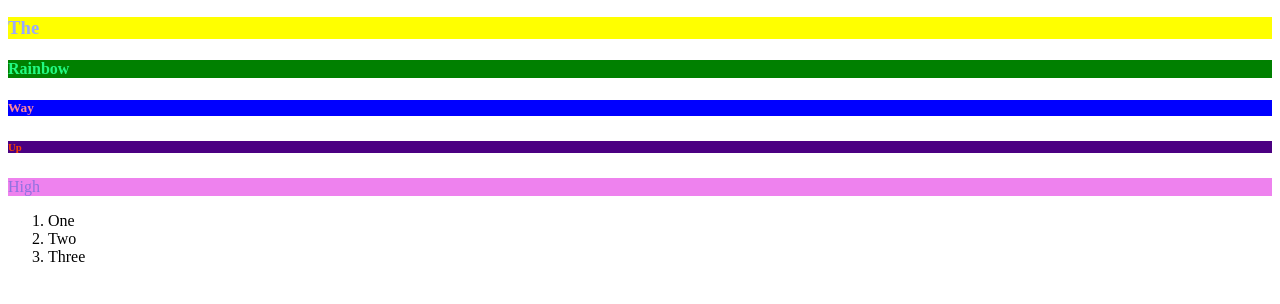
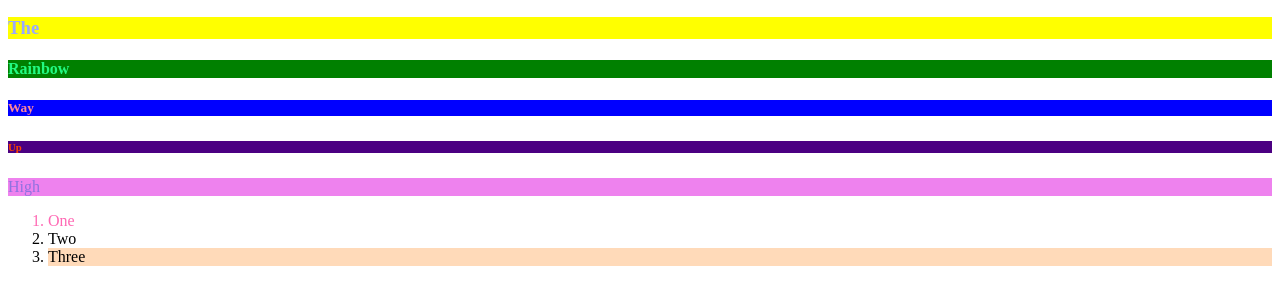
Before and after one commit to ashrhea1986/ColorsExercise, a plain HTML site: page index.html in a window 1280 px wide. Shown: the part 110-414 px from the top of the page. Drawn offline with Linux system fonts and the light colour scheme.

Commit message:
Still didnt fix error

```diff
--- a/index.html
+++ b/index.html
@@ -17,9 +17,9 @@
     <h6>Up</h6>
     <p>High</p>
     <ol>
-        <li id="one bonus">One</li>
+        <li id="one">One</li>
         <li id="two">Two</li>
-        <li id="three bonus">Three</li>
+        <li id="three">Three</li>
     </ol>
 
 
```
